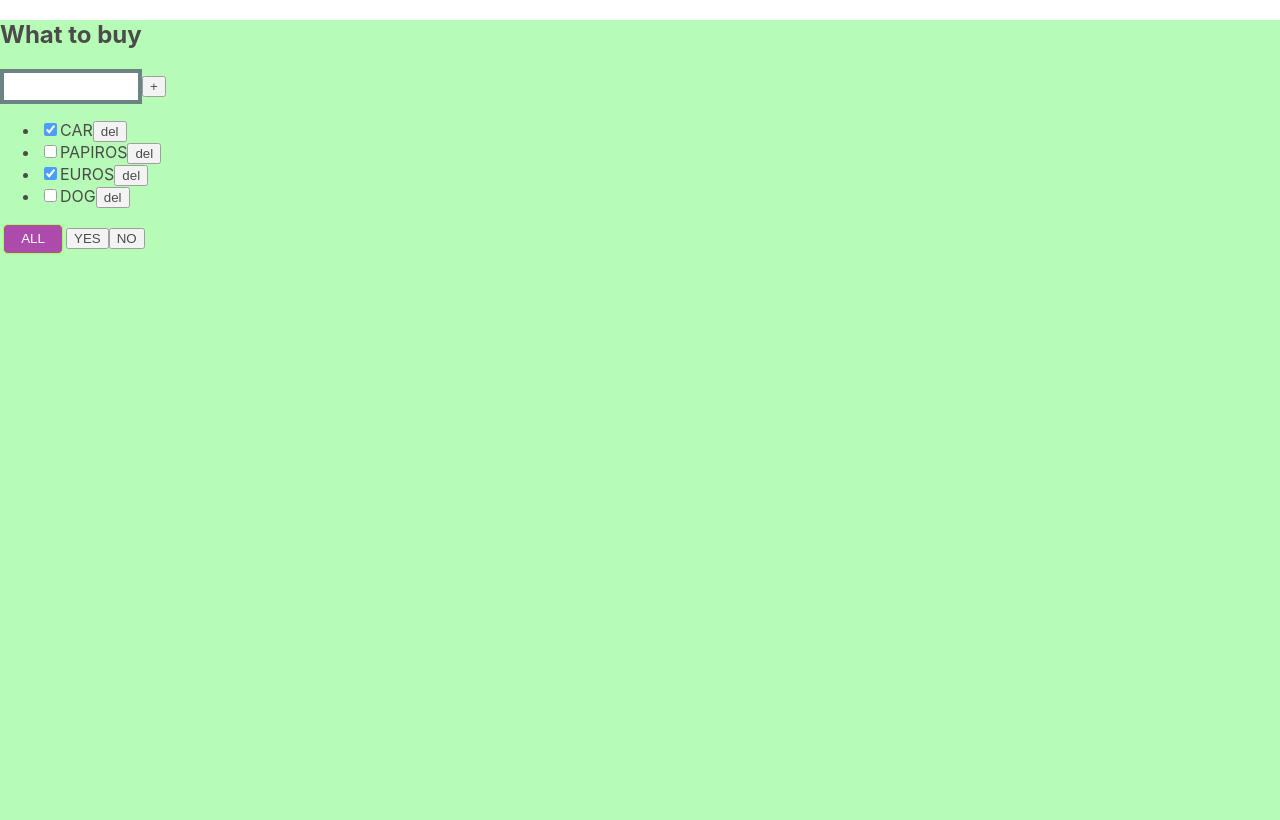
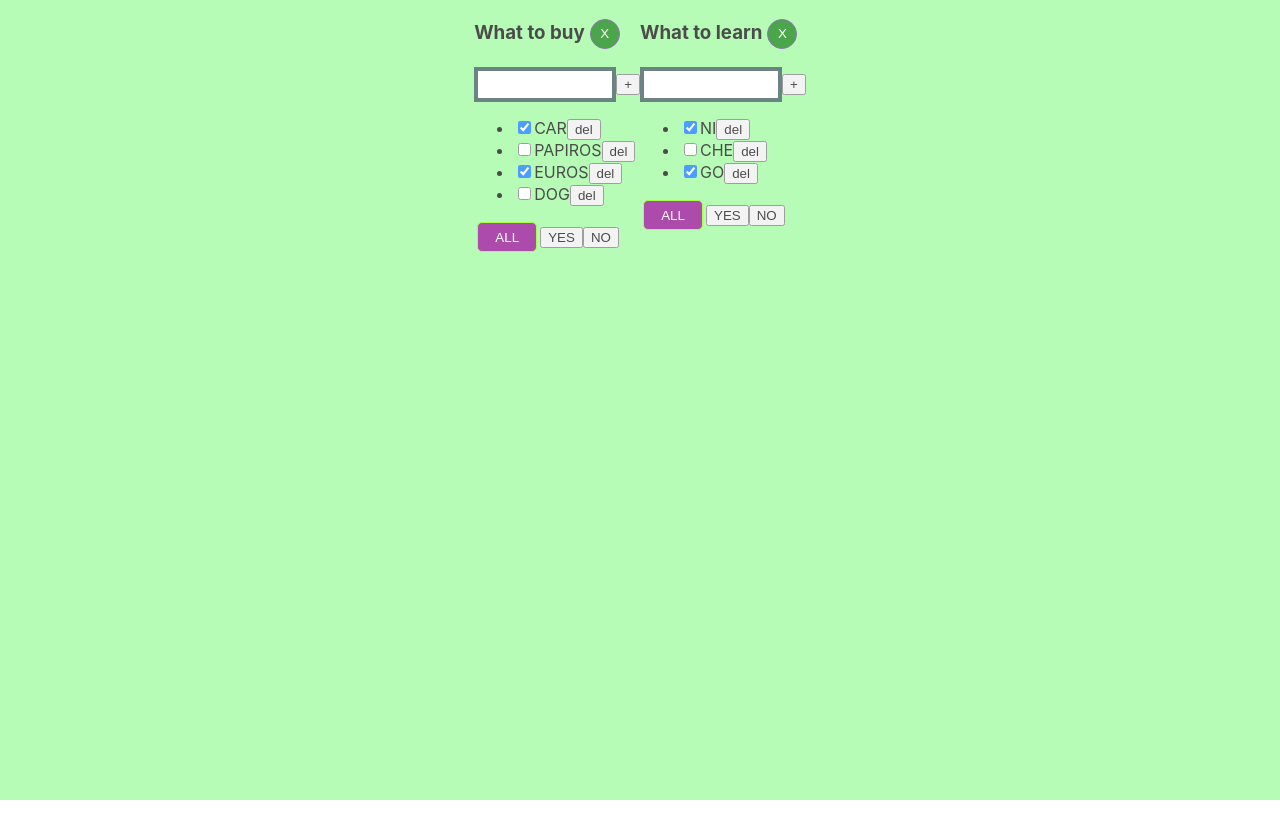
Before and after one commit to pavelminsk1979/todolist1, a React (Create React App) app: page / in a window 1280 px wide. Built offline with nearby package versions, Linux system fonts and the light colour scheme.

Commit message:
commitLesson5

```diff
--- a/src/App.tsx
+++ b/src/App.tsx
@@ -10,49 +10,105 @@ export type TasksType = {
 }
 export type FilterType = 'all' | 'yes' | 'no'
 
+export type StateTodolistType = {
+    id: string
+    title: string
+    filter: FilterType
+}
+export type StateTaskType={
+    [key:string]:Array<TasksType>
+}
+
 function App() {
-    const [tasks, setTasks] = useState([
+
+    const todolist1=v1()
+    const todolist2=v1()
+
+    const [todolist, setTodolist] = useState<Array<StateTodolistType>>([
+        {id: todolist1, title: 'What to buy', filter: 'all'},
+        {id: todolist2, title: 'What to learn', filter: 'all'},
+    ])
+
+    const [tasks, setTasks] = useState<StateTaskType>({
+        [todolist1]:[
             {id: v1(), title: 'CAR', isDone: true},
             {id: v1(), title: 'PAPIROS', isDone: false},
             {id: v1(), title: 'EUROS', isDone: true},
             {id: v1(), title: 'DOG', isDone: false},
-    ])
+        ],
+        [todolist2]:[
+            {id: v1(), title: 'NI', isDone: true},
+            {id: v1(), title: 'CHE', isDone: false},
+            {id: v1(), title: 'GO', isDone: true},
 
-    const changeChecbox = (idTask: string,isDone:boolean) => {
-        setTasks(tasks.map(t=>t.id===idTask?{...t,isDone}:t))
+        ],
+    })
+
+    const deleteTodolist=(todolistID:string)=>{
+        setTodolist(todolist.filter(t=>t.id!==todolistID))
+        delete tasks[todolistID]
     }
 
-    const removeTask = (idTask: string) => {
-        setTasks(tasks.filter(t => t.id !== idTask))
-        console.log(tasks)
+    const addedTask = (todolistID:string,title: string) =>{
+        setTasks({...tasks,[todolistID]:[{
+                id: v1(), title, isDone: false
+            },...tasks[todolistID]]})
     }
 
-    const addedTask = (title: string) => {
-        setTasks([{id: v1(), title, isDone: true}, ...tasks])
+    const removeTask = (todolistID:string,idTask: string) =>{
+        setTasks({...tasks,[todolistID]:tasks[todolistID].filter(
+            e=>e.id!==idTask
+            )})
     }
 
-    const [filter, serFilter] = useState<FilterType>('all')
-    const filterTask = (valueFilter: FilterType) => {
-        serFilter(valueFilter)
+
+    const changeChecbox = (
+        todolistID:string,idTask: string, isDone: boolean) =>{
+        setTasks({...tasks,[todolistID]:tasks[todolistID].map(
+            e=>e.id===idTask?{...e,isDone}:e)}
+
+        )
     }
-    let newArrayTasks = tasks
-    if (filter === 'yes') {
-        newArrayTasks = tasks.filter(t => t.isDone)
+
+
+    const filterTask = (todolistID: string, valueFilter: FilterType) => {
+        setTodolist(todolist.map(el => el.id === todolistID
+            ? {...el, filter: valueFilter}
+            : el))
     }
-    if (filter === 'no') {
-        newArrayTasks = tasks.filter(t => !t.isDone)
-    }
+
+
 
     return (
         <div className={style.app}>
+            {
+                todolist.map(t => {
+
+                    let newArrayTasks = tasks[t.id]
+                    if (t.filter === 'yes') {
+                        newArrayTasks = tasks[t.id].filter(t => t.isDone)
+                    }
+                    if (t.filter === 'no') {
+                        newArrayTasks = tasks[t.id].filter(t => !t.isDone)
+                    }
+
+
+                    return (
                         <Todolist
-                filter={filter}
+                            deleteTodolist={deleteTodolist}
+                            todolistID={t.id}
+                            key={t.id}
+                            filter={t.filter}
                             changeChecbox={changeChecbox}
                             addedTask={addedTask}
                             filterTask={filterTask}
                             removeTask={removeTask}
                             tasks={newArrayTasks}
-                title={'What to buy'}/>
+                            title={t.title}/>
+                    )
+                })
+            }
+
         </div>
     );
 }
--- a/src/Todolist.tsx
+++ b/src/Todolist.tsx
@@ -5,11 +5,13 @@ import style from './todolist.module.css'
 type TodolistType = {
     title: string
     tasks: Array<TasksType>
-    removeTask: (idTask: string) => void
-    filterTask: (valueFilter: FilterType) => void
-    addedTask: (title: string) => void
-    changeChecbox: (idTask: string, isDone: boolean) => void
+    removeTask: (todolistID:string,idTask: string) => void
+    filterTask: (todolistID:string,valueFilter: FilterType) => void
+    addedTask: (todolistID:string,title: string) => void
+    changeChecbox: ( todolistID:string,idTask: string, isDone: boolean) => void
     filter:FilterType
+    todolistID:string
+    deleteTodolist:(todolistID:string)=>void
 }
 
 export function Todolist(props: TodolistType) {
@@ -23,7 +25,7 @@ export function Todolist(props: TodolistType) {
 
     const addedTaskHandler = () => {
         if(title.trim()!==''){
-            props.addedTask(title.trim())
+            props.addedTask(props.todolistID,title.trim())
         }else{
             setRedMessage('Title is required')
         }
@@ -36,21 +38,34 @@ export function Todolist(props: TodolistType) {
         }
     }
 
-    const removeTaskHandler = (idTask: string) => {
-        props.removeTask(idTask)
+    const removeTaskHandler = (todolistID:string,idTask: string) => {
+        props.removeTask(todolistID,idTask)
     }
 
-    const filterTaskHandler = (valueFilter: FilterType) => {
-        props.filterTask(valueFilter)
+    const filterTaskHandler = (todolistID:string,valueFilter: FilterType) => {
+        props.filterTask(todolistID,valueFilter)
     }
 
-    const changeChecboxHandler = (idTask: string, isDone: boolean) => {
-        props.changeChecbox(idTask, isDone)
+    const changeChecboxHandler = ( todolistID:string,idTask: string, isDone: boolean) => {
+        props.changeChecbox( todolistID,idTask, isDone)
     }
+
+    const deleteTodolistHandler = () => {
+      props.deleteTodolist(props.todolistID)
+    }
+
 
     return (
         <div>
-            <h2>{props.title}</h2>
+            <h3>
+                {props.title}
+                <button
+                    onClick={deleteTodolistHandler}
+                    className={style.deletListBox}>X</button>
+            </h3>
+
+               {/* <button className={style.buttonPlasListBox}>plas list box</button>*/}
+
             <div>
                 <input className={redMessage ? style.redFrame:style.input}
                     onKeyPress={onKeyPressEnterHandler}
@@ -71,13 +86,15 @@ export function Todolist(props: TodolistType) {
                             <li key={el.id}>
                                 <input
                                     onChange={(e) => {
-                                        changeChecboxHandler(el.id, e.currentTarget.checked)
+                                        changeChecboxHandler(
+                                            props.todolistID,el.id, e.currentTarget.checked)
                                     }}
                                     type='checkbox'
                                     checked={el.isDone}
                                 />
                                 <span>{el.title}</span>
-                                <button onClick={() => removeTaskHandler(el.id)}>del</button>
+                                <button onClick={
+                                    () => removeTaskHandler(props.todolistID,el.id)}>del</button>
                             </li>
                         )
                     })
@@ -87,15 +104,15 @@ export function Todolist(props: TodolistType) {
             <div>
                 <button
                     className={props.filter==='all' ? style.buttonFilter : ''}
-                    onClick={() => filterTaskHandler('all')}
+                    onClick={() => filterTaskHandler(props.todolistID,'all')}
                 >ALL</button>
                 <button
                     className={props.filter==='yes' ? style.buttonFilter : ''}
-                    onClick={() => filterTaskHandler('yes')}
+                    onClick={() => filterTaskHandler(props.todolistID,'yes')}
                 >YES</button>
                 <button
                     className={props.filter==='no' ? style.buttonFilter : ''}
-                    onClick={() => filterTaskHandler('no')}>
+                    onClick={() => filterTaskHandler(props.todolistID,'no')}>
                     NO</button>
             </div>
         </div>
--- a/src/todolist.module.css
+++ b/src/todolist.module.css
@@ -2,6 +2,18 @@
     background-color: palegreen;
     min-height: 100vh;
     opacity: 0.7;
+    display: flex;
+    justify-content: center;
+}
+.deletListBox{
+    height: 30px;
+    width: 30px;
+    border: rebeccapurple 1px solid;
+    margin-left: 5px;
+   /* margin-bottom: 10px;*/
+    background-color: green;
+    border-radius: 20px;
+    color: white;
 }
 .input{
     height: 25px;
```
Lines whose indentation alone changed are shown as unchanged.
